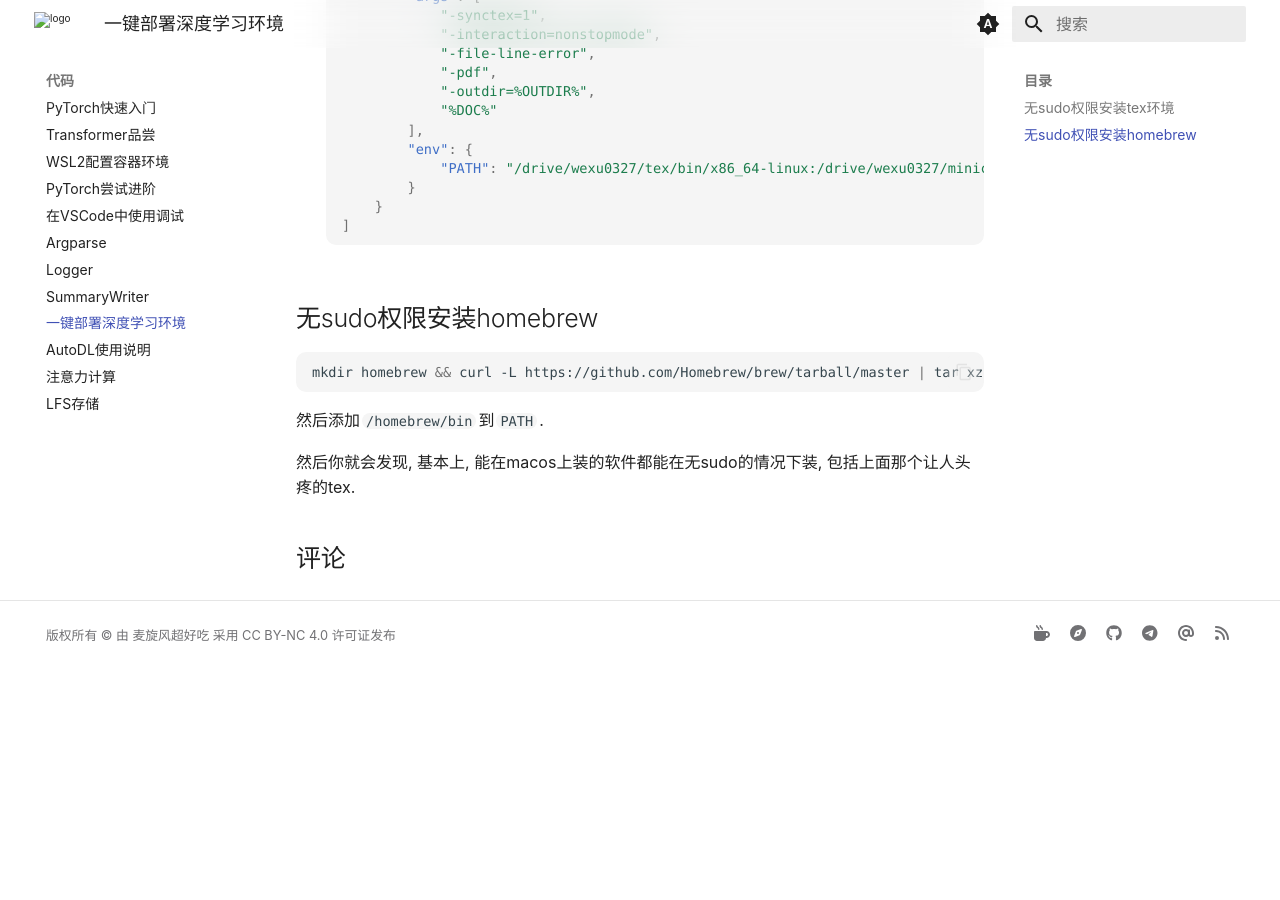
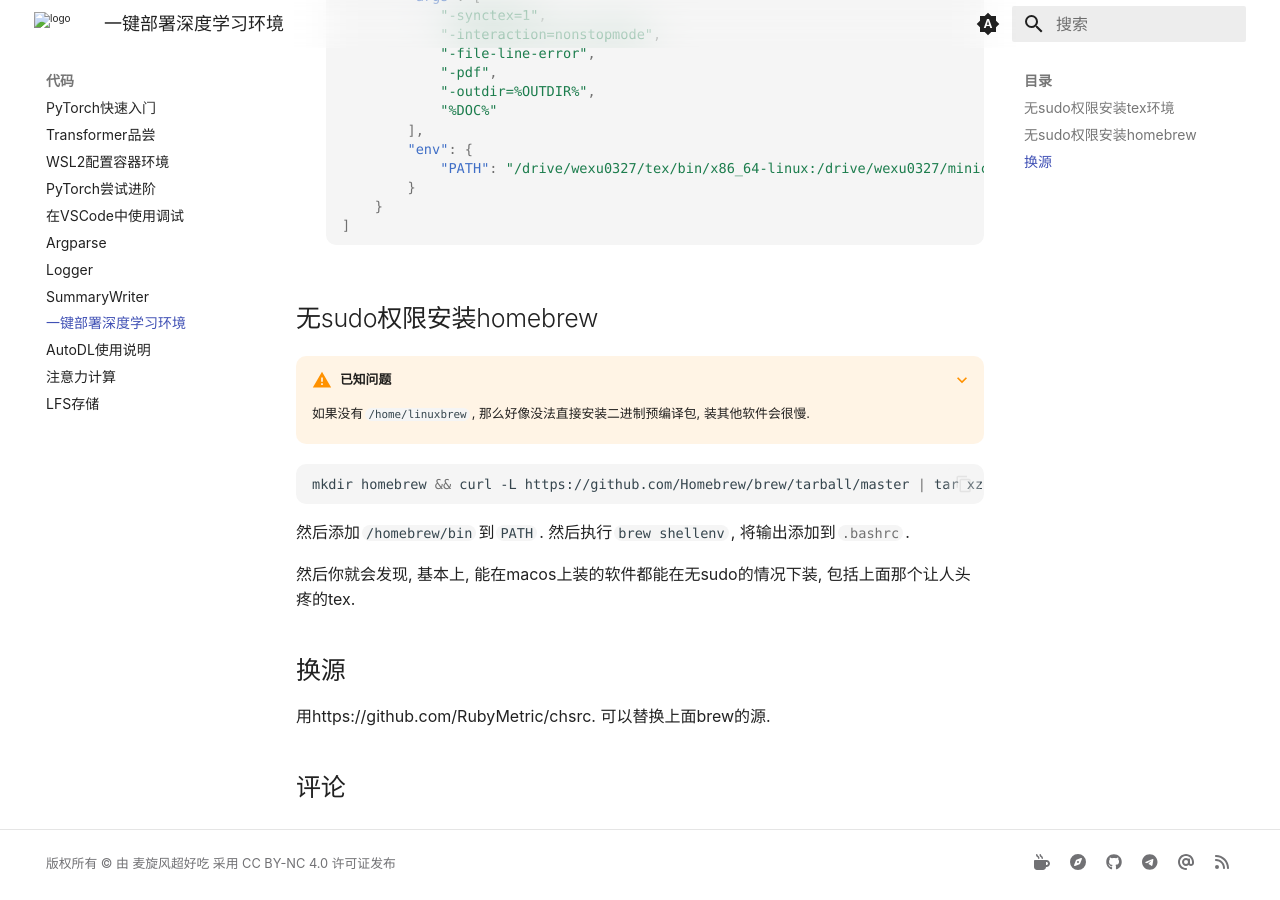
Before and after one commit to ricolxwz/note, an MkDocs documentation site: the page built from docs/code/deploy-dl-env.md, in a window 1280 px wide and 900 px high, scrolled down 2343 px. Built offline with MkDocs 1.6.1 and Material for MkDocs 9.7.7, drawn with Linux system fonts in a browser that asks for light colours; some web fonts are replaced; comment, search, counter and statistics services are not loaded; a style sheet for code colours, icons or effects is not loaded; before the commit the page ends 3014 px from its top, so only the background shows below that.

Commit message:
docs: update deploy-dl-env.md

````diff
--- a/docs/code/deploy-dl-env.md
+++ b/docs/code/deploy-dl-env.md
@@ -122,10 +122,18 @@ chmod 700 ~/.ssh
 
 ## 无sudo权限安装homebrew
 
+???+ warning "已知问题"
+
+    如果没有`/home/linuxbrew`, 那么好像没法直接安装二进制预编译包, 装其他软件会很慢.
+
 ```bash
 mkdir homebrew && curl -L https://github.com/Homebrew/brew/tarball/master | tar xz --strip 1 -C homebrew
 ```
 
-然后添加`/homebrew/bin`到`PATH`.
+然后添加`/homebrew/bin`到`PATH`. 然后执行`brew shellenv`, 将输出添加到`.bashrc`.
 
 然后你就会发现, 基本上, 能在macos上装的软件都能在无sudo的情况下装,  包括上面那个让人头疼的tex.
+
+## 换源
+
+用https://github.com/RubyMetric/chsrc. 可以替换上面brew的源.
````
